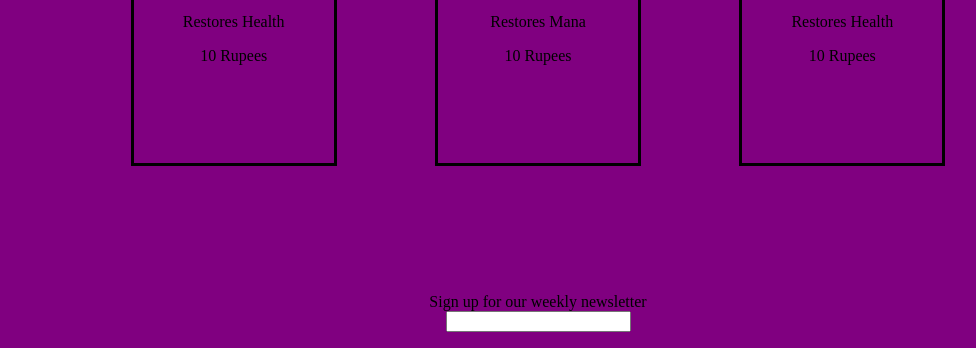
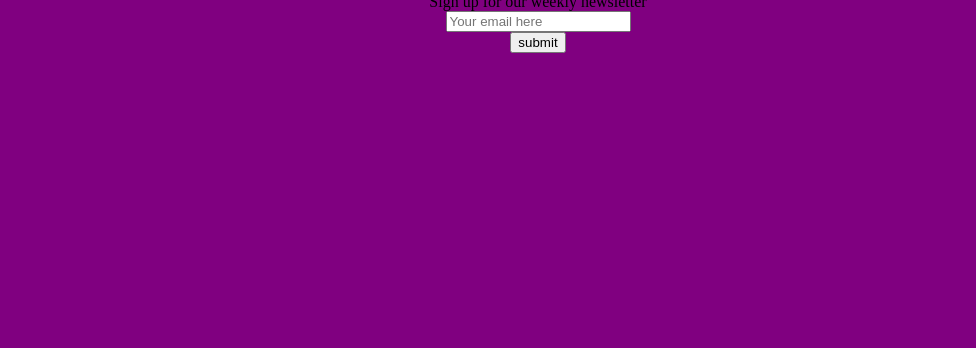
Before and after one commit to Taynuki/Portable_Potents_webpage, a plain HTML site: page Index.html in a window 1280 px wide. Shown: the part 1506-1854 px from the top of the page, without its empty margins (102-1078 px from the left). After the commit the page ends 1575 px from the top, so only its background shows below. Drawn offline with Linux system fonts and the light colour scheme.

Commit message:
finished exam

```diff
--- a/Index.html
+++ b/Index.html
@@ -42,8 +42,9 @@
             <p>10 Rupees</p>
         </div>
     </div>
-    <form id=email>
+    <form id=form action="https://www.freecodecamp.com/email-submit">
         <label for="email">Sign up for our weekly newsletter</label>
-        <input type="email" id="email" name="email">
-    </form>
+        <input type="email" id="email" name="email" placeholder="Your email here">
+        <input type="submit" id="submit" value="submit">
+        </form>
 </body>
--- a/css.css
+++ b/css.css
@@ -6,6 +6,10 @@ body{
     display: flex;
     flex-direction: row;
     background-color: chartreuse;
+    position: fixed;
+    width: 100%;
+    top: 0;
+    left: 0;
 }
 #header-img{
     display:flex;
@@ -72,10 +76,22 @@ body{
     height: 300px;
     align-items: center;
 }
+#form{
+    display: flex;
+    flex-direction: column;
+    align-items: center;
+
+}
 #email{
     display:flex;
     align-items: center;
     flex-direction: column;
+}
+#submit{
+    display: flex;
+    align-items: center;
+    flex-direction: column;
+
 }
 
 
```
